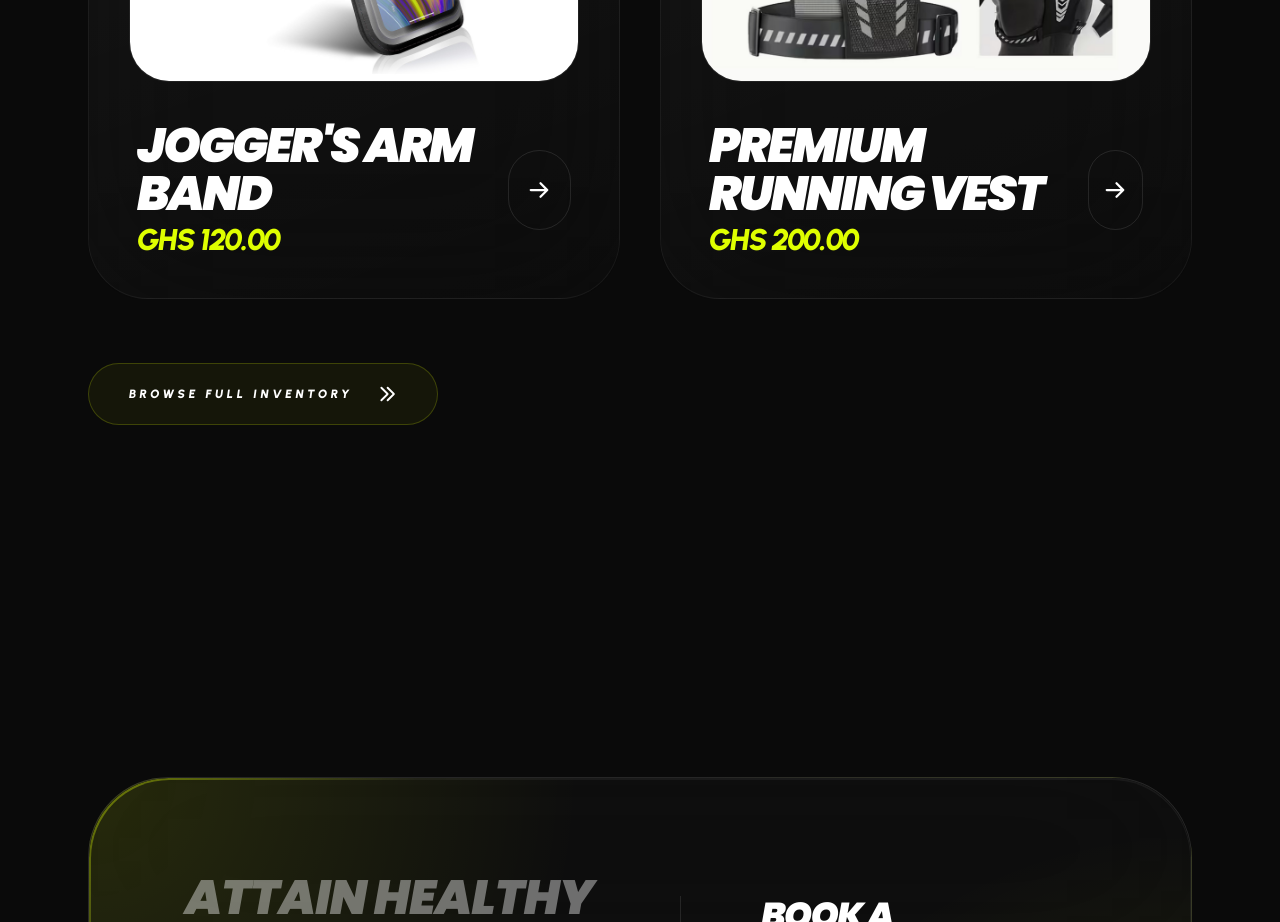
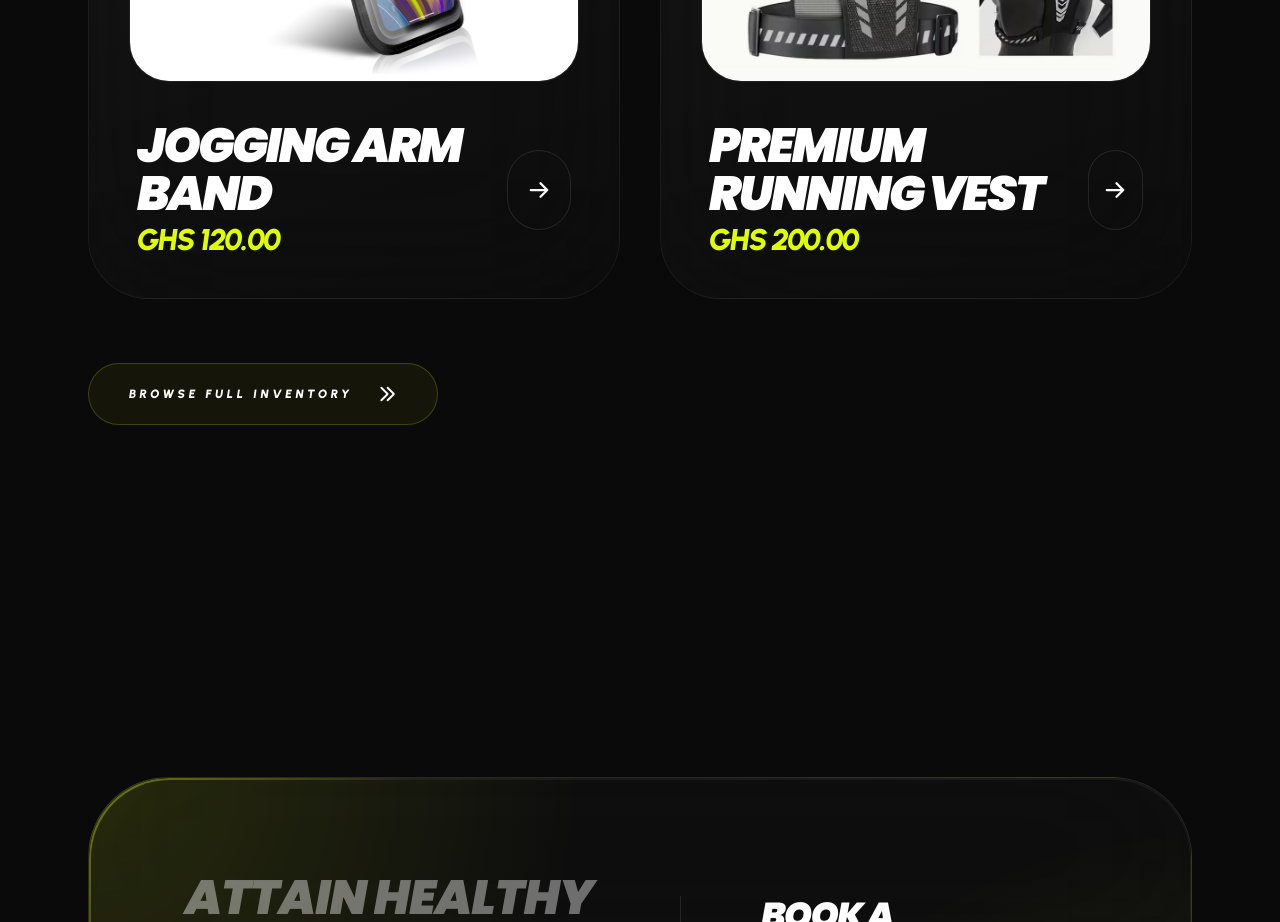
Before and after one commit to AlloteyPrince/rungorun, a Nuxt app: page / in a window 1280 px wide. Shown: the part 3400-4322 px from the top of the page. Built offline with nearby package versions, Linux system fonts and the light colour scheme.

Commit message:
feat - coorected lettering

```diff
--- a/app/data/products.ts
+++ b/app/data/products.ts
@@ -26,7 +26,7 @@ export interface Product {
 export const products: Product[] = [
   {
     id: "premium-armband-1",
-    name: "Jogger's Arm Band",
+    name: "Jogging Arm Band",
     price: "120.00",
     category: "Accessories",
     system: "SYS.01",
```
